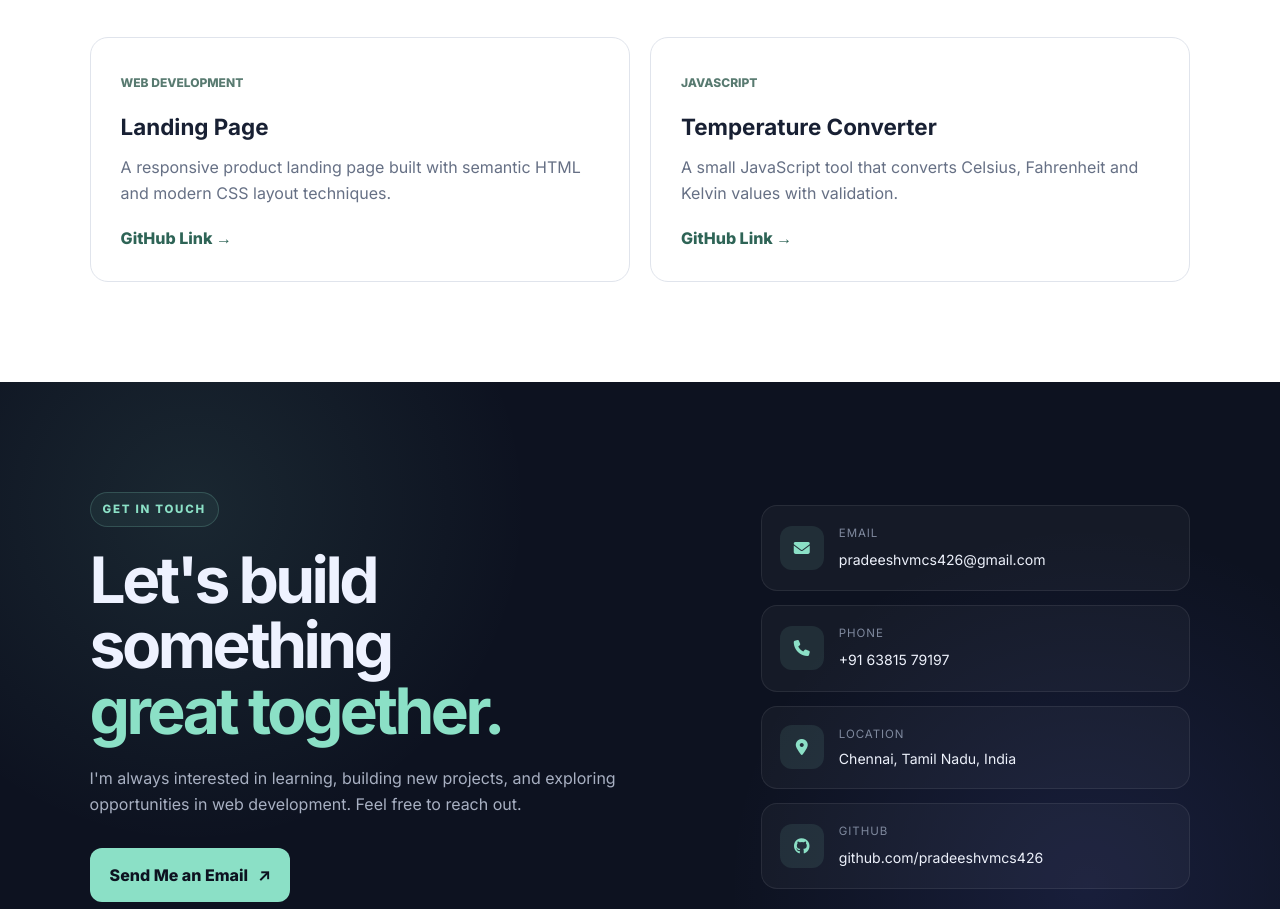
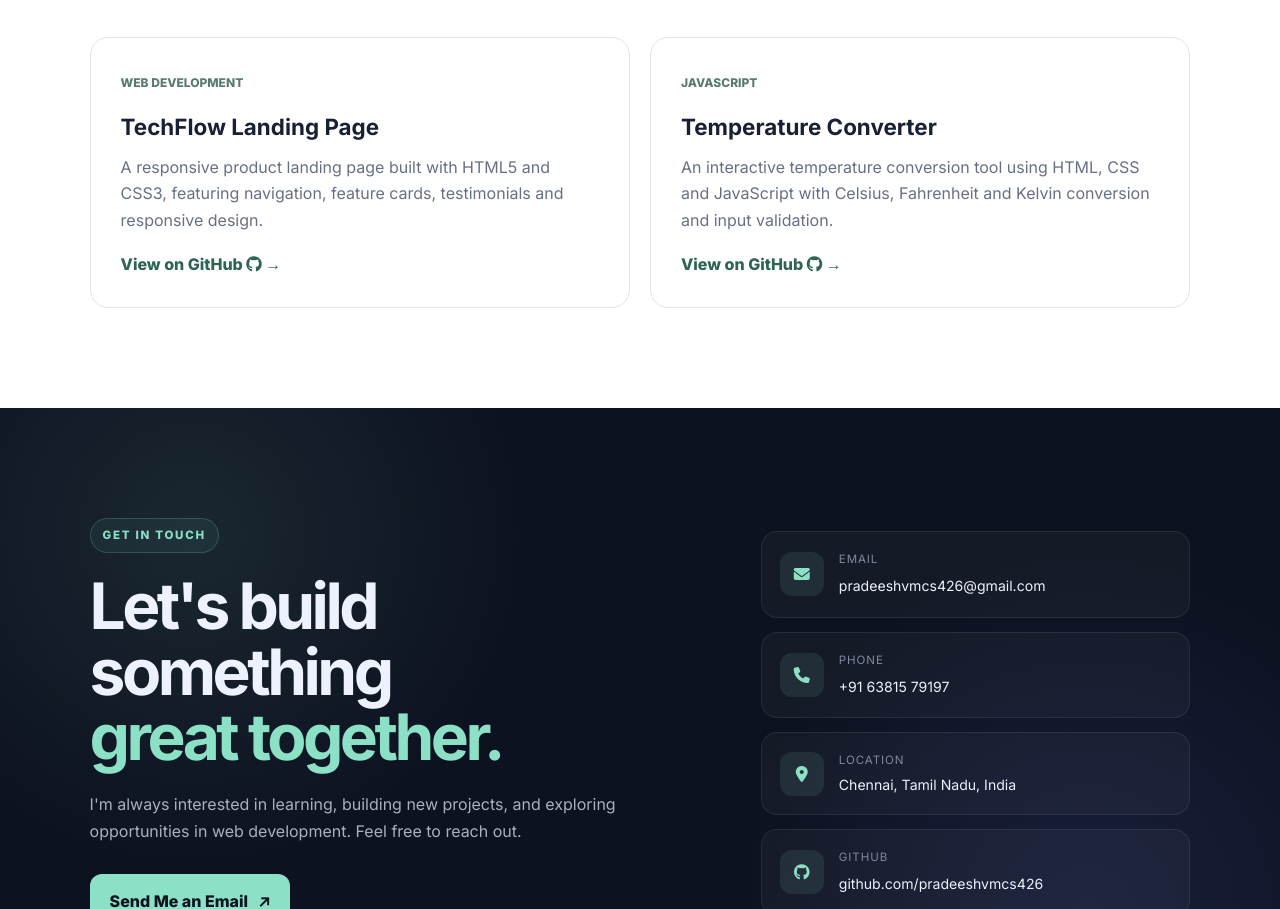
Before and after one commit to pradeeshvmcs426/OIBSIP, a plain HTML site: page WebDev-L1-PersonalPortfolio/index.html in a window 1280 px wide. Shown: the part 1858-2767 px from the top of the page. Drawn offline with Linux system fonts and the light colour scheme.

Commit message:
Add GitHub project links to portfolio

```diff
--- a/WebDev-L1-PersonalPortfolio/index.html
+++ b/WebDev-L1-PersonalPortfolio/index.html
@@ -84,18 +84,67 @@
         <h2>Some work I can showcase.</h2>
       </div>
       <div class="projects">
+
+  <!-- Project 1 -->
   <article class="project-card">
-          <span class="tag">WEB DEVELOPMENT</span>
-          <h3>Landing Page</h3>
-          <p>A responsive product landing page built with semantic HTML and modern CSS layout techniques.</p>
-          <a href="#" class="project-link">GitHub Link →</a>
+
+    <span class="tag">
+      WEB DEVELOPMENT
+    </span>
+
+    <h3>
+      TechFlow Landing Page
+    </h3>
+
+    <p>
+      A responsive product landing page built with
+      HTML5 and CSS3, featuring navigation, feature cards, testimonials and responsive design.
+    </p>
+
+    <a
+      href="https://github.com/pradeeshvmcs426/OIBSIP/tree/main/WebDev-L1-LandingPage"
+      target="_blank"
+      rel="noopener noreferrer"
+      class="project-link"
+    >
+      View on GitHub
+      <i class="fa-brands fa-github"></i>
+      →
+    </a>
+
   </article>
+
+
+  <!-- Project 2 -->
   <article class="project-card">
-          <span class="tag">JAVASCRIPT</span>
-          <h3>Temperature Converter</h3>
-          <p>A small JavaScript tool that converts Celsius, Fahrenheit and Kelvin values with validation.</p>
-          <a href="#" class="project-link">GitHub Link →</a>
+
+    <span class="tag">
+      JAVASCRIPT
+    </span>
+
+    <h3>
+      Temperature Converter
+    </h3>
+
+    <p>
+      An interactive temperature conversion tool using
+      HTML, CSS and JavaScript with Celsius, Fahrenheit
+      and Kelvin conversion and input validation.
+    </p>
+
+    <a
+      href="https://github.com/pradeeshvmcs426/OIBSIP/tree/main/WebDev-L1-TemperatureConverter"
+      target="_blank"
+      rel="noopener noreferrer"
+      class="project-link"
+    >
+      View on GitHub
+      <i class="fa-brands fa-github"></i>
+      →
+    </a>
+
   </article>
+
 </div>
     </section>
 
@@ -202,6 +251,7 @@
 
 </section>
   </main>
+
   <footer>
 
   <p>
```
Lines whose indentation alone changed are shown as unchanged.
